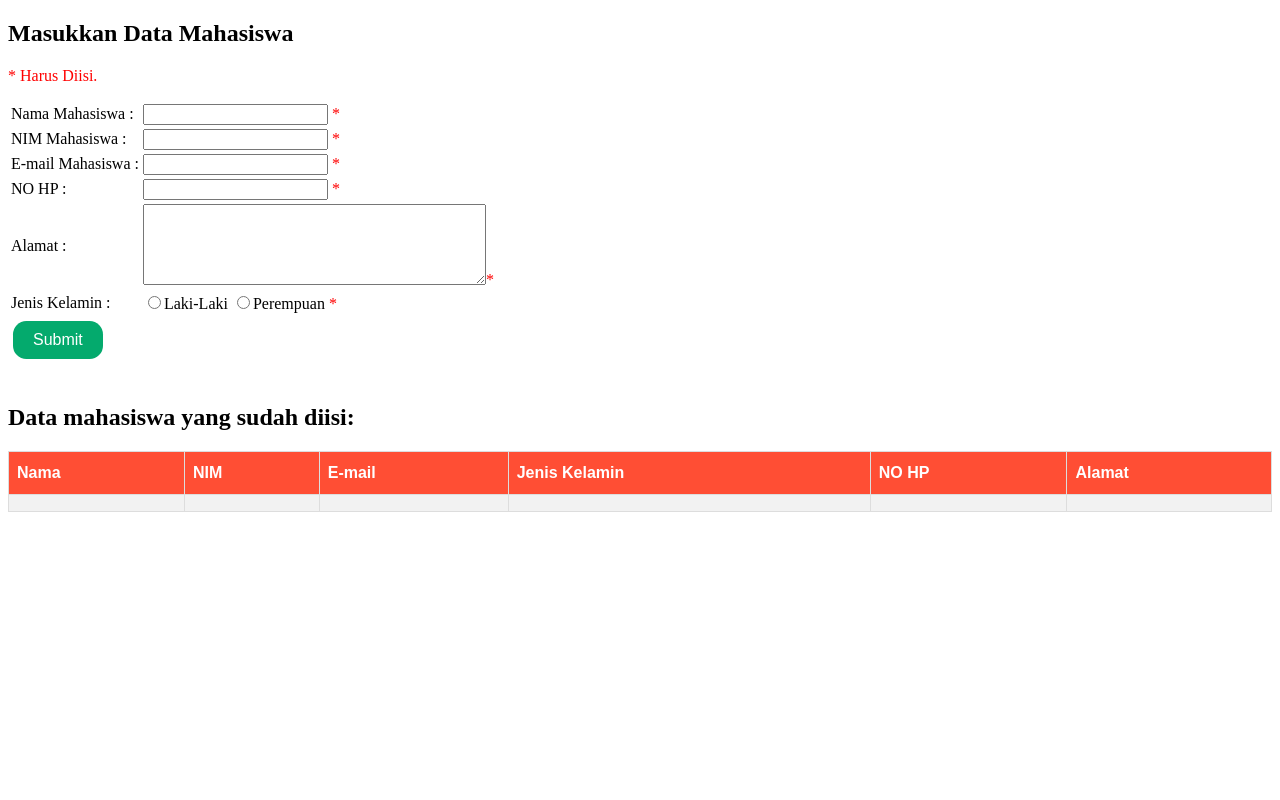
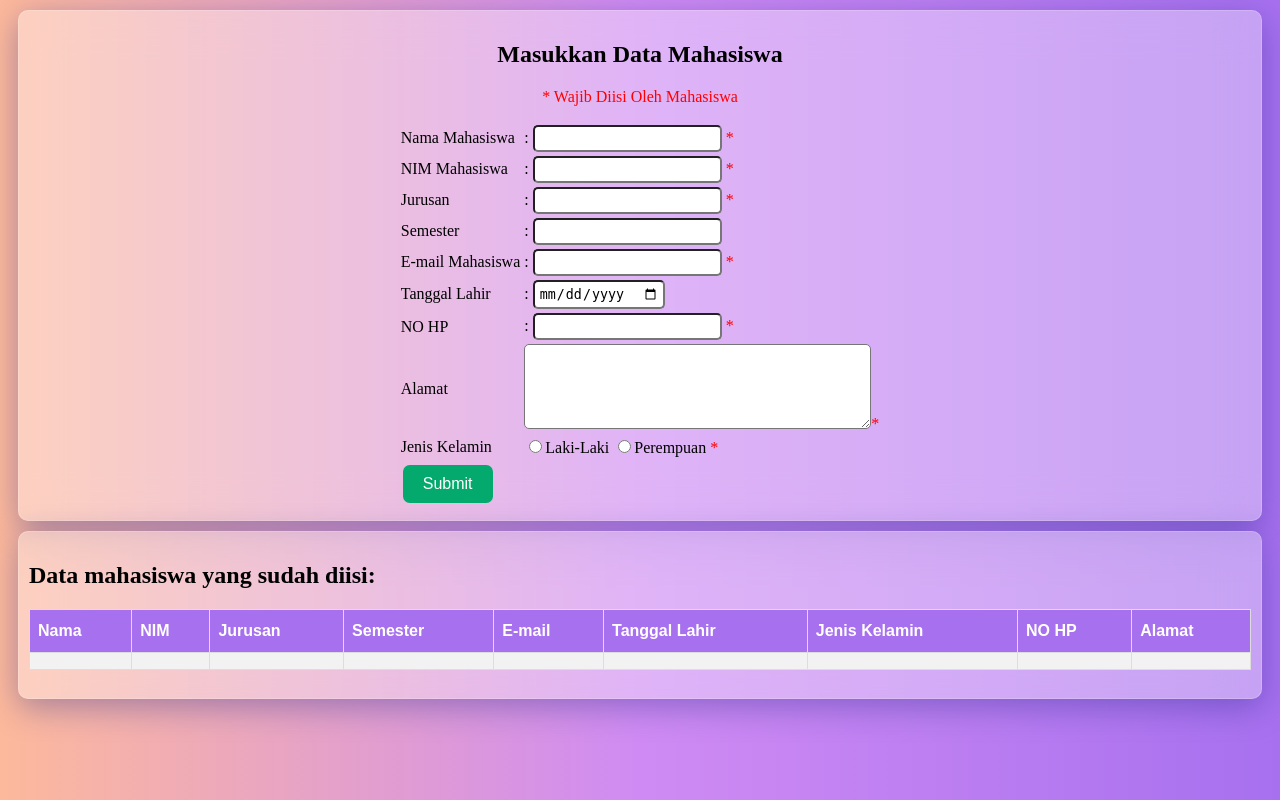
Before and after one commit to krisdewa/PEMROGRAMAN-WEB-DINAMIS, a PHP site: page /validasi-postest.php in a window 1280 px wide. Run offline with PHP 8.4, Linux system fonts and the light colour scheme; lists and menus that the app fills with data are empty.

Commit message:
Update validasi-postest.php

```diff
--- a/PRAKTIKUM PERTEMUAN 4/Post4/validasi-postest.php
+++ b/PRAKTIKUM PERTEMUAN 4/Post4/validasi-postest.php
@@ -6,8 +6,28 @@
     <meta name="viewport" content="width=device-width, initial-scale=1.0">
     <title>Postest 4</title>
     <style>
+        body{
+            background: #A770EF;  /* fallback for old browsers */
+            background: -webkit-linear-gradient(to right, #FDB99B, #CF8BF3, #A770EF);  /* Chrome 10-25, Safari 5.1-6 */
+            background: linear-gradient(to right, #FDB99B, #CF8BF3, #A770EF); /* W3C, IE 10+/ Edge, Firefox 16+, Chrome 26+, Opera 12+, Safari 7+ */
+
+        }
+        .wrap{
+            margin: 10px;
+            padding: 10px;
+            background: rgba( 255, 255, 255, 0.35 );
+            box-shadow: 0 8px 32px 0 rgba( 31, 38, 135, 0.37 );
+            backdrop-filter: blur( 20px );
+            -webkit-backdrop-filter: blur( 20px );
+            border-radius: 10px;
+            border: 1px solid rgba( 255, 255, 255, 0.18 );
+        }
         .error {
             color: #FF0000;
+        }
+        .border{
+            border-radius: 5px;
+            padding: 4px;
         }
         .button {
             border: none;
@@ -20,7 +40,7 @@
             margin: 4px 2px;
             transition-duration: 0.4s;
             cursor: pointer;
-            border-radius: 10pt;
+            border-radius: 5pt;
         }
 
         .button1 {
@@ -37,6 +57,7 @@
             font-family: Arial, Helvetica, sans-serif;
             border-collapse: collapse;
             width: 100%;
+            color: black;
         }
 
         #mahasiswa td, #mahasiswa th {
@@ -52,7 +73,7 @@
             padding-top: 12px;
             padding-bottom: 12px;
             text-align: left;
-            background-color: #FF4E34;
+            background-color: #A770EF;
             color: white;
         }
     </style>
@@ -62,8 +83,8 @@
 
 <?php
     // define variables and set to empty values
-    $namaErr = $nimErr = $emailErr = $jnsklmnErr = $nohpErr = $alamatErr = "";
-    $nama = $nim = $email = $jnsklmn = $nohp = $alamat = "";
+    $namaErr = $nimErr = $jurusanErr =  $semesterErr = $emailErr = $tlErr = $jnsklmnErr = $nohpErr = $alamatErr = "";
+    $nama = $nim = $jurusan = $semester = $email= $tl = $jnsklmn = $nohp = $alamat = "";
 
     // Percabangan jika Menerima inputan dari action POST pada FORM inputan
     if ($_SERVER["REQUEST_METHOD"] == "POST") {
@@ -83,6 +104,20 @@
             $nim = test_input($_POST["nim"]);
         }
 
+        // Validasi jika jurusan kosong maka output kan jenis kelamin harus diisi
+        if (empty($_POST["jurusan"])) {
+            $jurusanErr = "jurusan harus diisi";
+        } else { //jika jurusan terisi akan memasukkan data jurusan ke variabel jurusan untuk dioutput kan
+            $jurusan = test_input($_POST["jurusan"]);
+        }
+
+        // Validasi jika semester kosong maka output kosong
+        if (empty($_POST["semester"])) {
+            $semesterErr = "";
+        } else { //jika semester terisi akan memasukkan data semester ke variabel semester untuk dioutput kan
+            $semester = test_input($_POST["semester"]);
+        }
+
         // Validasi jika email kosong maka output "email harus diisi"
         if (empty($_POST["email"])) {
             $emailErr = "Email harus diisi";
@@ -93,24 +128,31 @@
             $emailErr = "Email tidak sesuai format"; // jika bukan email maka akan output "Email tidak sesuai format"
         }
 
+        // Validasi jika tanggal lahir kosong maka output kosong
+        if (empty($_POST["tl"])) {
+            $tlErr = "";
+        } else { //jika tanggal lahir terisi akan memasukkan data tanggal lahir ke variabel tanggal lahir untuk dioutput kan
+            $tl = test_input($_POST["tl"]);
+        }
+
         // Validasi jika jenis kelamin kosong maka output jenis kelamin kosong
         if (empty($_POST["jnsklmn"])) {
             $jnsklmnErr = "Jenis kelamin harus diisi";
-        } else { //jika website terisi akan memasukkan data website ke variabel website untuk dioutput kan
+        } else { //jika jeniskelamin terisi akan memasukkan data jeniskelamin ke variabel jeniskelamin untuk dioutput kan
             $jnsklmn = test_input($_POST["jnsklmn"]);
         }
 
         // Validasi jika nohp kosong maka output nohp kosong
         if (empty($_POST["nohp"])) {
             $nohpErr = "NO HP harus diisi";
-        } else { //jika comment terisi akan memasukkan data nohp ke variabel comment untuk dioutput kan
+        } else { //jika nohp terisi akan memasukkan data nohp ke variabel nohp untuk dioutput kan
             $nohp = test_input($_POST["nohp"]);
         }
 
         // Validasi jika alamat kosong maka output "alamat harus diisi"
         if (empty($_POST["alamat"])) {
             $alamatErr = "Alamat harus diisi";
-        } else { //jika gender terisi akan memasukkan data gender ke variabel gender untuk dioutput kan
+        } else { //jika alamat terisi akan memasukkan data alamat ke variabel alamat untuk dioutput kan
             $alamat = test_input($_POST["alamat"]);
         }
     }
@@ -129,41 +171,62 @@
         return $data;
     }
 ?>
+    <div class="wrap">
+    <center>
+        <h2>Masukkan Data Mahasiswa </h2>
+        <p><span class="error">* Wajib Diisi Oleh Mahasiswa</span></p>
+    </center>
+    <form method="post" action="<?php echo htmlspecialchars($_SERVER["PHP_SELF"]);?>">
 
-    <h2>Masukkan Data Mahasiswa </h2>
-    <p><span class="error">* Harus Diisi.</span></p>
-    <form method="post" action="<?php echo htmlspecialchars($_SERVER["PHP_SELF"]);?>">
-        <table>
+        <table align="center">
             <tr>
-                <td>Nama Mahasiswa :</td>
-                <td><input type="text" name="nama">
+                <td>Nama Mahasiswa</td>
+                <td>: <input class="border" type="text" name="nama">
                     <span class="error">* <?php echo $namaErr;?></span>
                 </td>
             </tr>
             <tr>
-                <td>NIM Mahasiswa :</td>
-                <td><input type="number" name="nim">
+                <td>NIM Mahasiswa</td>
+                <td>: <input class="border" type="number" name="nim">
                     <span class="error">* <?php echo $nimErr;?></span>
                 </td>
             </tr>
             <tr>
-                <td>E-mail Mahasiswa : </td>
-                <td><input type="text" name="email">
+                <td>Jurusan </td>
+                <td>: <input class="border" type="text" name="jurusan">
+                    <span class="error">* <?php echo $jurusanErr;?></span>
+                </td>
+            </tr>
+            <tr>
+                <td>Semester</td>
+                <td>: <input class="border" type="number" name="semester">
+                    <span class="error"></span>
+                </td>
+            </tr>
+            <tr>
+                <td>E-mail Mahasiswa</td>
+                <td>: <input class="border" type="text" name="email">
                     <span class="error">* <?php echo $emailErr;?></span>
                 </td>
             </tr>
             <tr>
-                <td>NO HP :</td>
-                <td> <input type="number" name="nohp">
+                <td>Tanggal Lahir</td>
+                <td>: <input class="border" type="date" name="tl">
+                    <span class="error"></span>
+                </td>
+            </tr>
+            <tr>
+                <td>NO HP</td>
+                <td>: <input class="border" type="number" name="nohp">
                     <span class="error">* <?php echo $nohpErr;?></span>
                 </td>
             </tr>
             <tr>
-                <td>Alamat :</td>
-                <td> <textarea name="alamat" rows="5" cols="40"></textarea><span class="error">* <?php echo $alamatErr;?></span></td>
+                <td>Alamat</td>
+                <td> <textarea class="border" name="alamat" rows="5" cols="40"></textarea><span class="error">* <?php echo $alamatErr;?></span></td>
             </tr>
             <tr>
-                <td>Jenis Kelamin :</td>
+                <td>Jenis Kelamin</td>
                 <td>
                     <input type="radio" name="jnsklmn" value="Laki-laki">Laki-Laki
                     <input type="radio" name="jnsklmn" value="Perempuan">Perempuan
@@ -175,14 +238,18 @@
             </td>
         </table>
     </form>
-
+    </div>
 <?php
-    echo "<br><h2>Data mahasiswa yang sudah diisi:</h2>";
+    echo "<div class='wrap'>";
+    echo "<h2>Data mahasiswa yang sudah diisi:</h2>";
     echo "<table id='mahasiswa' border='1' style='width:100%';>
     <tr>
       <th>Nama</th>
       <th>NIM</th>
+      <th>Jurusan</th>
+      <th>Semester</th>
       <th>E-mail</th>
+      <th>Tanggal Lahir</th>
       <th>Jenis Kelamin</th>
       <th>NO HP</th>
       <th>Alamat</th>
@@ -191,12 +258,16 @@
     ";
         echo "<td>", $nama, "</td>";
         echo "<td>", $nim, "</td>";
+        echo "<td>", $jurusan, "</td>";
+        echo "<td>", $semester, "</td>";
         echo "<td>", $email, "</td>";
+        echo "<td>", $tl, "</td>";
         echo "<td>", $jnsklmn, "</td>";
         echo "<td>", $nohp, "</td>";
         echo "<td>", $alamat, "</td>";
     echo "</tr>";
-    echo "</table>";
+    echo "</table> <br>";
+    echo "</div>";
 ?>
 
 </body>
```
